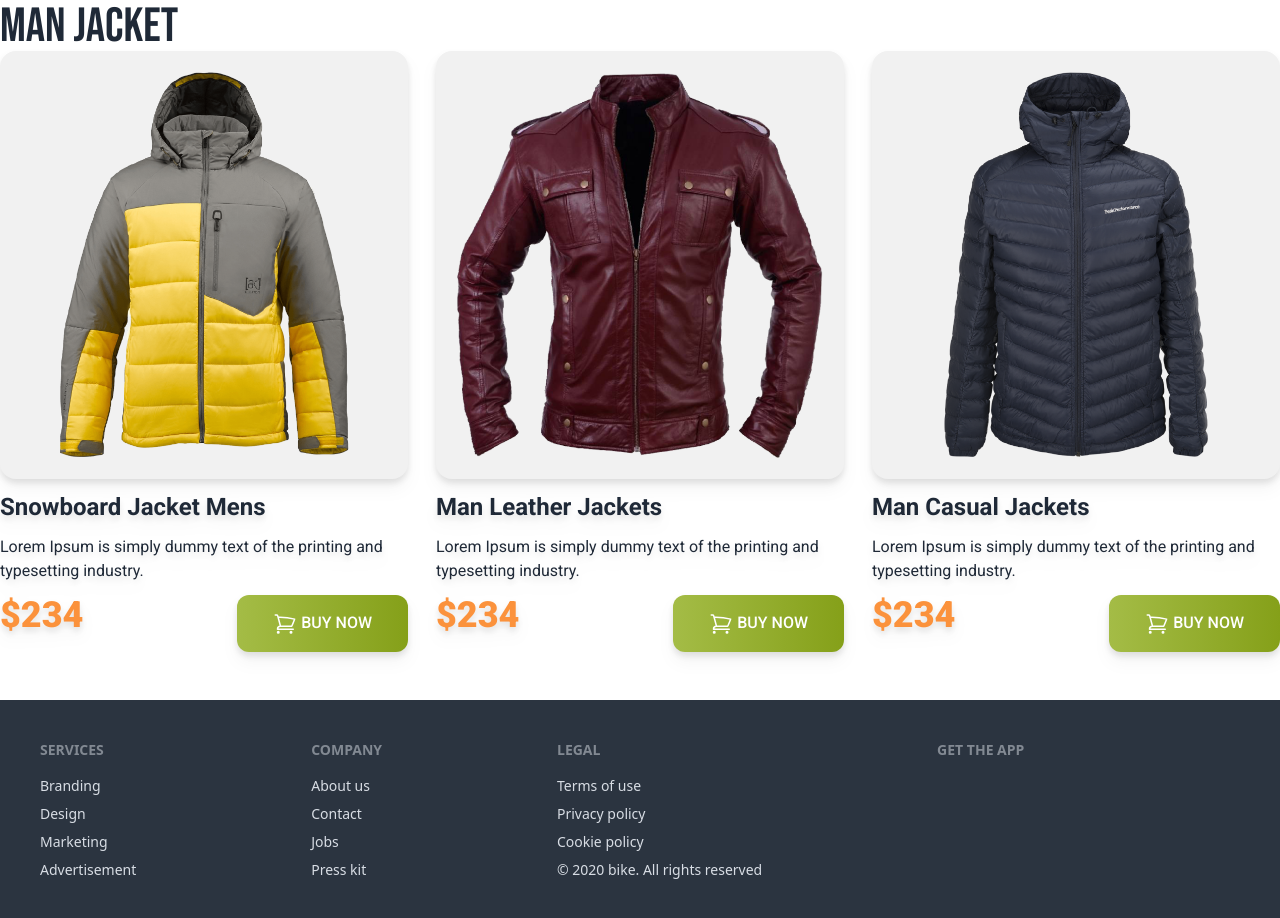
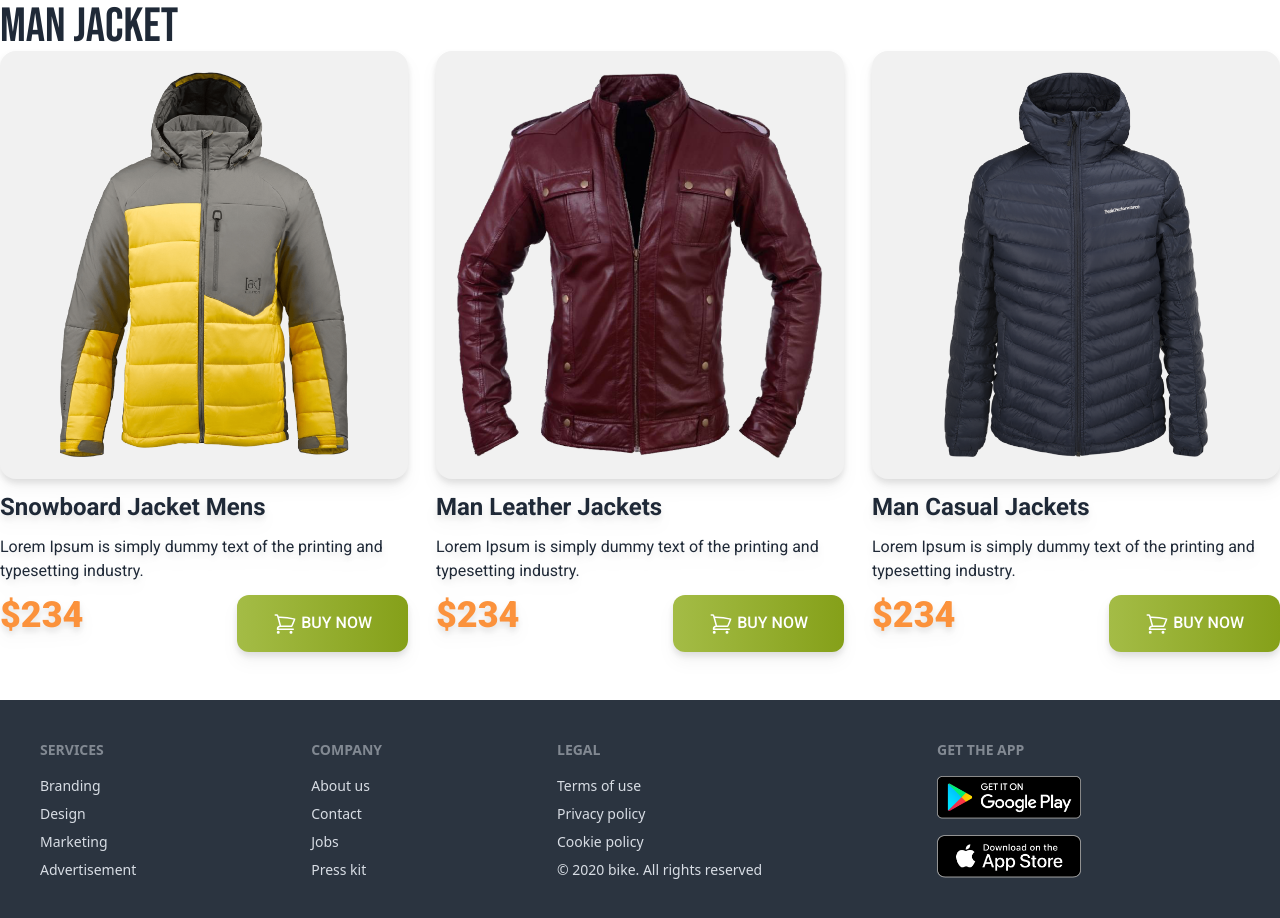
Before and after one commit to tasin620/penguin-fashion-with-tailwindcss, a plain HTML site: page index.html in a window 1280 px wide. Shown: the part 1528-2446 px from the top of the page. Drawn offline with nearby package versions, Linux system fonts and the light colour scheme.

Commit message:
third commit

```diff
--- a/index.html
+++ b/index.html
@@ -193,8 +193,8 @@
     <div>
       <span class="footer-title">Get the App</span>
       <div class="grid grid-cols-1 gap-4">
-        <a><img class="w-36" src="images/others/android.png" alt=""></a>
-        <a><img class="w-36" src="images/others/ios.png" alt=""></a>
+        <a><img class="w-36" src="images/android.png" alt=""></a>
+        <a><img class="w-36" src="images/ios.png" alt=""></a>
       </div>
     </div>
   </footer>
```
Also changed, not shown: images/ios.png (added).
